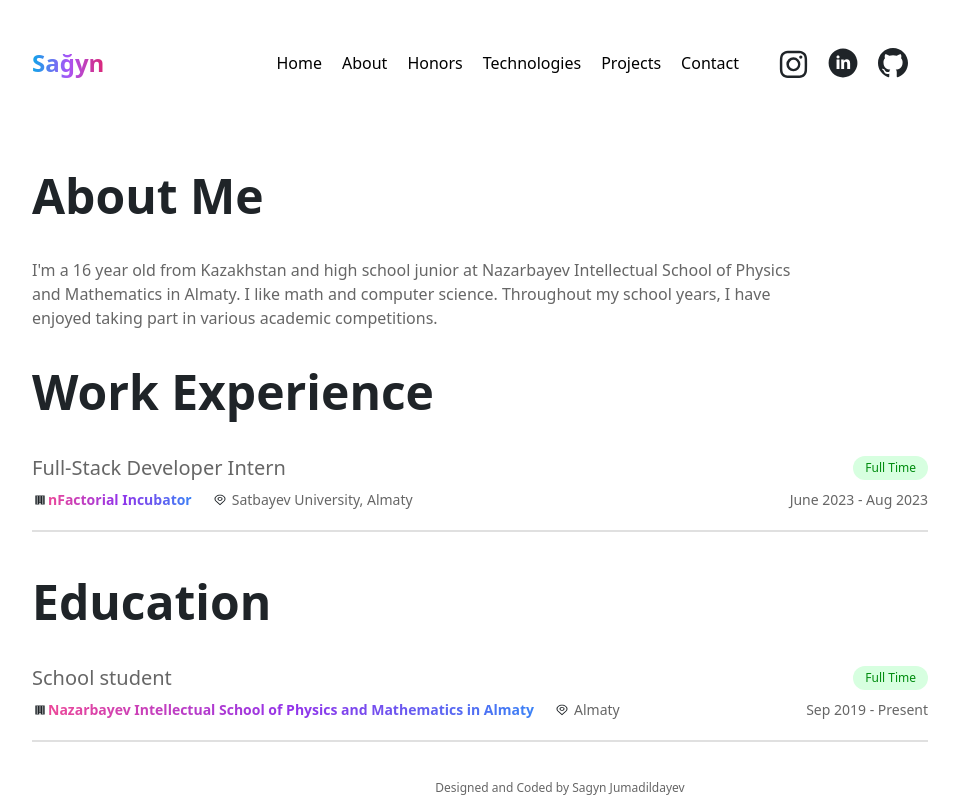
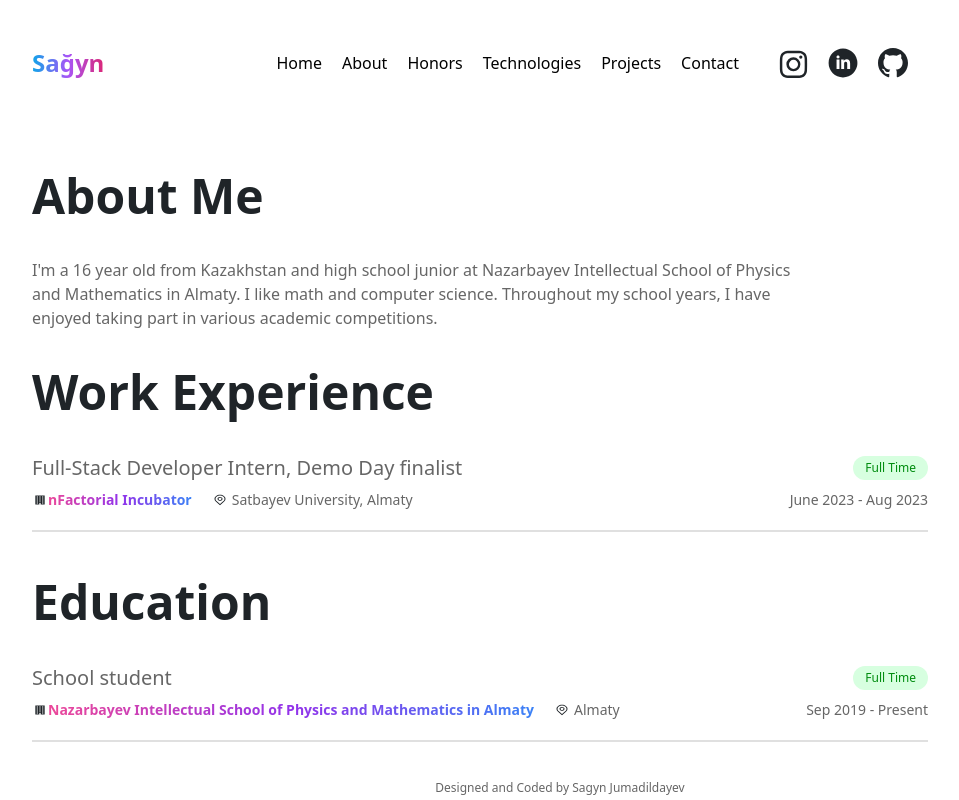
Before and after one commit to sagyn-s/Qymyz, a React app: page /about in a window 1280 px wide. Shown: the top 800 px of the page, without its empty margins (160-1119 px from the left). Built offline with nearby package versions, Linux system fonts and the light colour scheme.

Commit message:
just made some little changes

```diff
--- a/src/Details.js
+++ b/src/Details.js
@@ -43,7 +43,7 @@ export const socialMediaUrl = {
 // Enter your Work Experience here
 export const workDetails = [
   {
-    Position: "Full-Stack Developer Intern",
+    Position: "Full-Stack Developer Intern, Demo Day finalist",
     Company: `nFactorial Incubator`,
     CompanyLink: "https://www.nfactorial.school/nfactorial-incubator-2023",
     Location: "Satbayev University, Almaty",
--- a/src/Pages/Technologies.js
+++ b/src/Pages/Technologies.js
@@ -48,7 +48,6 @@ function Technologies() {
         <img src={sql} title="SQL" alt="" />
         <img src={sqlalchemy} title="SQLAlchemy" alt="" />
         <img src={fastapi} title="FastAPI" alt="" />
-        <img src={docker} title="Docker" alt="" />
         <img src={mongodb} title="MongoDB" alt="" />
         <img src={aws} title="Amazon Web Services" alt="" />
       </section>
@@ -62,6 +61,7 @@ function Technologies() {
         <img src={git} title="Git" alt="Git" />
         <img src={github} title="Github" alt="Github" />
         <img src={npm} title="NPM" alt="NPM" />
+        <img src={docker} title="Docker" alt="" />
       </section>
     </main>
   );
```
